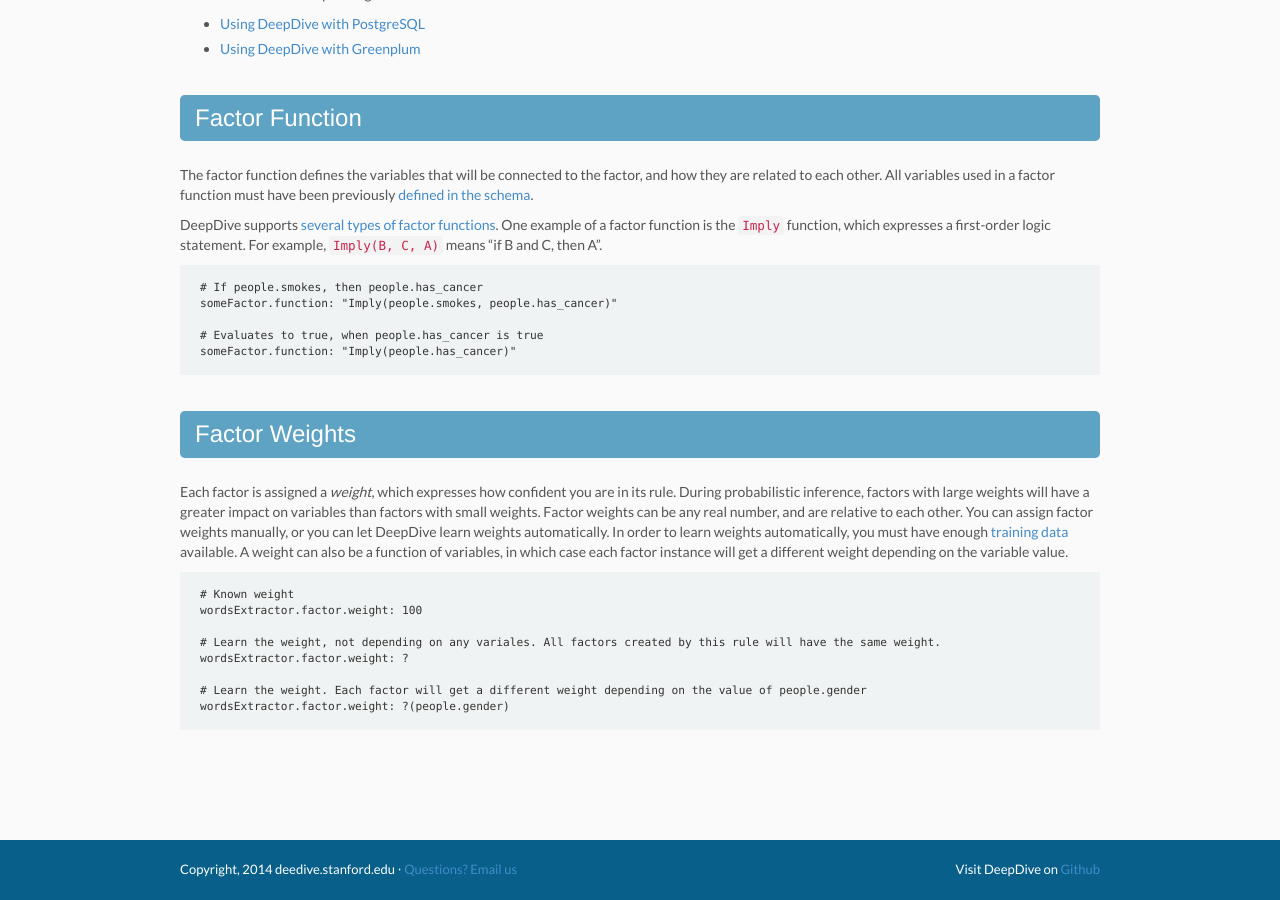
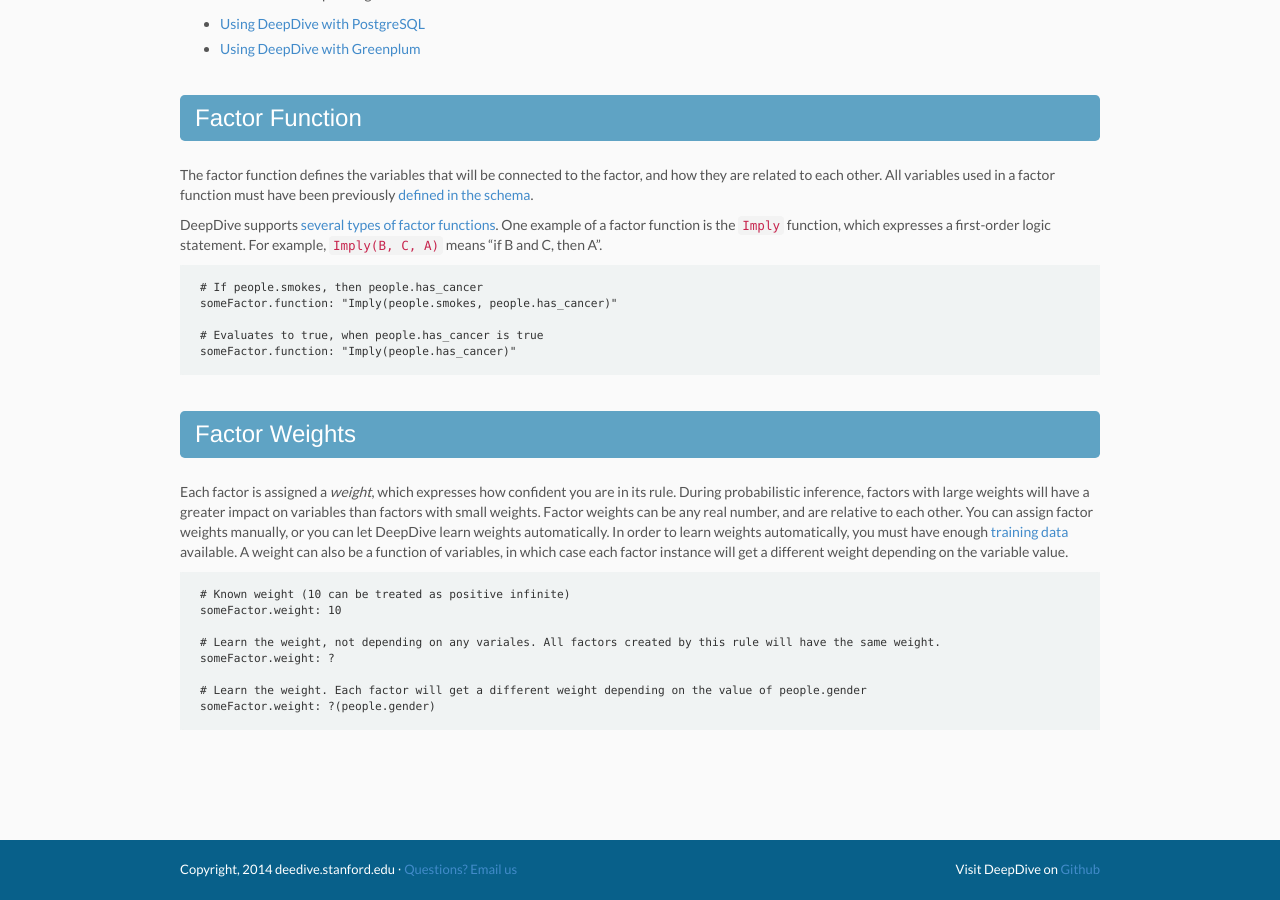
Before and after one commit to senaraiandi/deepdive, a Jekyll site: the page built from doc/inference_rules.md, in a window 1280 px wide and 900 px high, scrolled down 1018 px. Built offline with Jekyll 4.4.1, drawn with Linux system fonts in a browser that asks for light colours; nearby versions of some CDN libraries.

Commit message:
Updated inference_rule typos

```diff
--- a/doc/inference_rules.md
+++ b/doc/inference_rules.md
@@ -61,11 +61,11 @@
 
 Each factor is assigned a *weight*, which expresses how confident you are in its rule. During probabilistic inference, factors with large weights will have a greater impact on variables than factors with small weights. Factor weights can be any real number, and are relative to each other. You can assign factor weights manually, or you can let DeepDive learn weights automatically. In order to learn weights automatically, you must have enough [training data](/doc/general/relation_extraction.html) available. A weight can also be a function of variables, in which case each factor instance will get a different weight depending on the variable value.
 
-    # Known weight
-    wordsExtractor.factor.weight: 100
+    # Known weight (10 can be treated as positive infinite)
+    someFactor.weight: 10
 
     # Learn the weight, not depending on any variales. All factors created by this rule will have the same weight.
-    wordsExtractor.factor.weight: ?
+    someFactor.weight: ?
 
     # Learn the weight. Each factor will get a different weight depending on the value of people.gender
-    wordsExtractor.factor.weight: ?(people.gender)
+    someFactor.weight: ?(people.gender)
```
Also changed, not shown: doc/extractors.md (+1 -1 lines).
